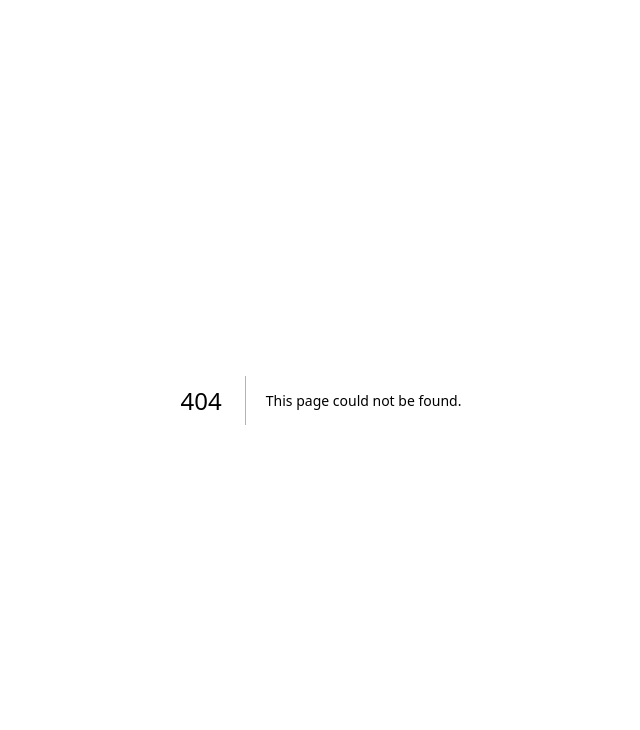
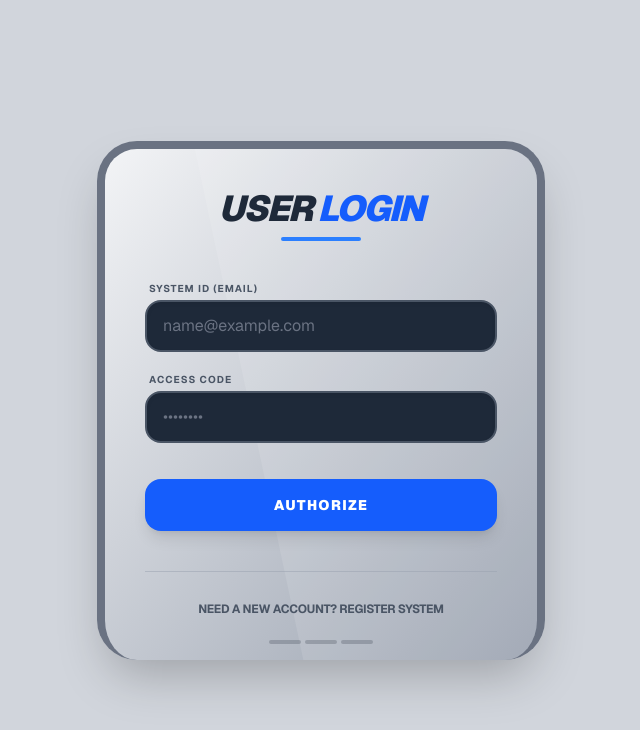
Before and after one commit to gregustomas/Cooler, a Next.js app in the folder cooler/: page /login in a window 1280 px wide. Before the commit this address had no page. Shown: the top 730 px of the page, without its empty margins (319-959 px from the left). Built offline with nearby package versions, Linux system fonts and the light colour scheme; no server answers.

Commit message:
feat: implement unified login and signup UI with toggle state

```diff
--- /dev/null
+++ b/cooler/app/login/page.tsx
@@ -0,0 +1,105 @@
+"use client";
+
+import { useState } from "react";
+import { supabase } from "@/supabase-client";
+import { useRouter } from "next/navigation";
+
+export default function AuthPage() {
+  const [isLogin, setIsLogin] = useState(true); // Switch state
+  const [email, setEmail] = useState("");
+  const [password, setPassword] = useState("");
+  const [loading, setLoading] = useState(false);
+  const router = useRouter();
+
+  const handleAuth = async (e: React.FormEvent) => {
+    e.preventDefault();
+    setLoading(true);
+
+    const { error } = isLogin
+      ? await supabase.auth.signInWithPassword({ email, password })
+      : await supabase.auth.signUp({ email, password });
+
+    if (error) {
+      alert("System Error: " + error.message);
+    } else {
+      if (isLogin) {
+        router.push("/");
+        router.refresh();
+      } else {
+        alert("Registration successful! Check your email or try logging in.");
+        setIsLogin(true);
+      }
+    }
+    setLoading(false);
+  };
+
+  return (
+    <div className="min-h-screen bg-gray-300 flex items-center justify-center p-4 font-sans">
+      <div className="w-full max-w-md bg-linear-to-br from-gray-100 to-gray-400 rounded-[2.5rem] shadow-2xl border-x-8 border-t-8 border-gray-500 p-10 relative overflow-hidden">
+        <div className="absolute top-0 left-1/3 w-full h-full bg-white opacity-10 skew-x-12 pointer-events-none"></div>
+
+        <div className="relative z-10">
+          <header className="text-center mb-10">
+            <h2 className="text-4xl font-black text-gray-800 uppercase italic tracking-tighter transition-all">
+              User <span className="text-blue-600">{isLogin ? "Login" : "Signup"}</span>
+            </h2>
+            <div className="h-1 w-20 bg-blue-500 mx-auto mt-2 rounded-full"></div>
+          </header>
+
+          <form className="space-y-5" onSubmit={handleAuth}>
+            <div>
+              <label className="block text-[10px] font-bold text-gray-600 uppercase tracking-widest mb-1 ml-1">
+                System ID (Email)
+              </label>
+              <input
+                type="email"
+                required
+                placeholder="name@example.com"
+                value={email}
+                onChange={(e) => setEmail(e.target.value)}
+                className="w-full bg-gray-800 border-2 border-gray-600 rounded-2xl px-4 py-3 text-white placeholder-gray-500 focus:outline-none focus:border-blue-500 transition-all shadow-inner"
+              />
+            </div>
+
+            <div>
+              <label className="block text-[10px] font-bold text-gray-600 uppercase tracking-widest mb-1 ml-1">
+                Access Code
+              </label>
+              <input
+                type="password"
+                required
+                placeholder="••••••••"
+                value={password}
+                onChange={(e) => setPassword(e.target.value)}
+                className="w-full bg-gray-800 border-2 border-gray-600 rounded-2xl px-4 py-3 text-white placeholder-gray-500 focus:outline-none focus:border-blue-500 transition-all shadow-inner"
+              />
+            </div>
+
+            <button
+              type="submit"
+              disabled={loading}
+              className="w-full bg-blue-600 hover:bg-blue-500 text-white font-black py-4 rounded-2xl shadow-lg active:scale-95 transition-all uppercase tracking-widest mt-4 text-sm disabled:opacity-50"
+            >
+              {loading ? "Processing..." : isLogin ? "Authorize" : "Register Unit"}
+            </button>
+          </form>
+
+          <footer className="mt-10 pt-6 border-t border-gray-400/50 text-center">
+            <button
+              onClick={() => setIsLogin(!isLogin)}
+              className="text-xs text-gray-600 font-bold uppercase tracking-tight hover:text-blue-600 transition-colors"
+            >
+              {isLogin ? "Need a new account? Register System" : "Already have access? Login here"}
+            </button>
+          </footer>
+        </div>
+
+        <div className="absolute bottom-4 left-0 right-0 flex justify-center gap-1 opacity-20">
+          {[...Array(3)].map((_, i) => (
+            <div key={i} className="w-8 h-1 bg-gray-900 rounded-full"></div>
+          ))}
+        </div>
+      </div>
+    </div>
+  );
+}
```
